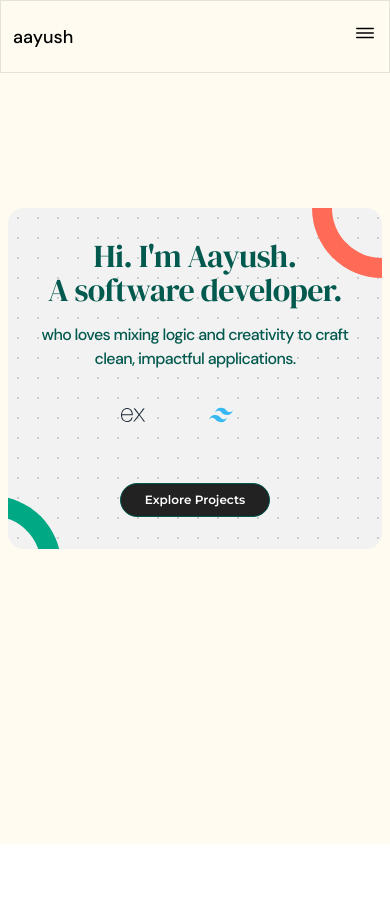
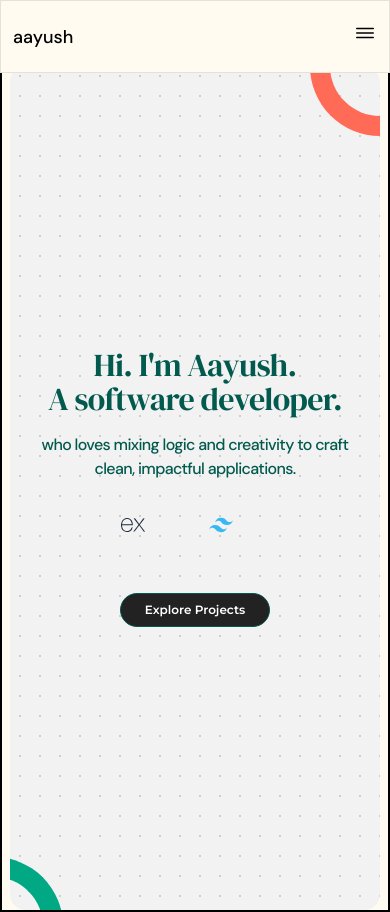
Before and after one commit to Aayush-chalise/portfolio, a React (Vite) app in the folder frontend/myportfolio/: page / in a window 390 px wide. Before the commit the page ends 844 px from the top, so only its background shows below. Built offline with nearby package versions, Linux system fonts and the light colour scheme.

Commit message:
add default margin and padding to 0 and also for smaller screen make the main landing page height to screen

```diff
--- a/frontend/myportfolio/src/index.css
+++ b/frontend/myportfolio/src/index.css
@@ -9,7 +9,10 @@
 // montserrat to use
 
 * {
+  margin: 0;
+  padding: 0;
   box-sizing: border-box;
+  scroll-behavior: smooth;
 }
 
 @theme {
--- a/frontend/myportfolio/src/sections/LandingPage.jsx
+++ b/frontend/myportfolio/src/sections/LandingPage.jsx
@@ -10,8 +10,8 @@ import { SiExpress } from "react-icons/si";
 
 const LandingPage = () => {
   return (
-    <main className="min-h-screen bg-bg-color w-full flex justify-center sm:items-center items-start max-sm:pt-52  gap-4 sm:gap-10 xl:pt-32 ">
-      <div className="w-full max-w-full sm:max-w-3xl xl:max-w-6xl lg:max-w-4xl dots-bg relative bg-[rgb(242,242,242)] rounded-2xl overflow-hidden flex items-center justify-center mx-2 sm:mx-auto px-3 py-8 sm:py-12">
+    <main className="min-h-screen bg-bg-color w-full flex justify-center sm:items-center items-start max-sm:pt-16  gap-4 sm:gap-10 xl:pt-32 border-2">
+      <div className="w-full max-w-full sm:max-w-3xl xl:max-w-6xl lg:max-w-4xl dots-bg relative bg-[rgb(242,242,242)] rounded-2xl overflow-hidden flex max-sm:min-h-screen items-center justify-center mx-2 sm:mx-auto px-3 py-8 sm:py-12">
         <div className="arc arc-orange absolute top-0 right-0 origin-top-right rotate-[180deg]" />
 
         <div className="arc arc-green absolute bottom-0 left-0 origin-bottom-left rotate-[180deg]" />
@@ -26,7 +26,7 @@ const LandingPage = () => {
               text-[2rem] sm:text-[3.5rem] md:text-[clamp(4rem,5vw,7rem)]
               leading-[1.05]
               tracking-[-0.02em]
-              font-medium px-2 sm:px-4 w-full"
+              font-medium px-2 sm:px-4 w-full "
           >
             <h2 className="text-center">
               <span className="flex justify-center items-center">
```
